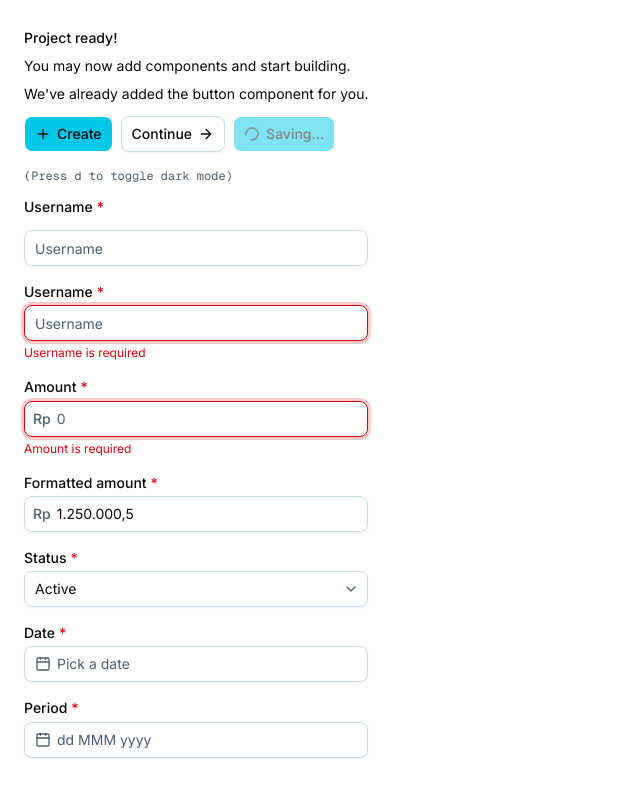
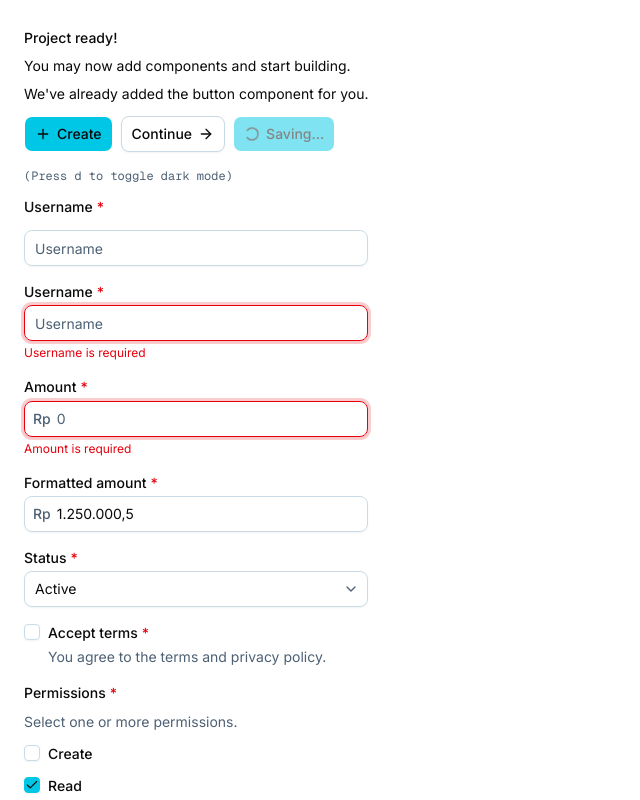
Before and after one commit to ByHandi/git-branch-matrix, a Next.js app: page / in a window 1280 px wide. Shown: the top 800 px of the page, without its empty margins (0-640 px from the left). Built offline with nearby package versions, Linux system fonts and the light colour scheme.

Commit message:
feat: implement checkbox and checkbox group UI components

```diff
--- a/app/page.tsx
+++ b/app/page.tsx
@@ -4,6 +4,8 @@ import { Button } from "@/components/ui/button";
 import DatePicker from "@/components/ui/date-picker";
 import DateRangePicker from "@/components/ui/date-range-picker";
 import { Input } from "@/components/ui/input";
+import InputCheckbox from "@/components/ui/input-checkbox";
+import InputCheckboxGroup from "@/components/ui/input-checkbox-group";
 import InputFormattedNumber from "@/components/ui/input-formatted-number";
 import InputNumber from "@/components/ui/input-number";
 import InputSelect from "@/components/ui/input-select";
@@ -74,6 +76,25 @@ export default function Page() {
           ]}
         />
 
+        <InputCheckbox
+          required
+          label="Accept terms"
+          description="You agree to the terms and privacy policy."
+        />
+
+        <InputCheckboxGroup
+          required
+          label="Permissions"
+          description="Select one or more permissions."
+          defaultValue={["read"]}
+          options={[
+            { label: "Create", value: "create" },
+            { label: "Read", value: "read" },
+            { label: "Update", value: "update" },
+            { label: "Delete", value: "delete", disabled: true },
+          ]}
+        />
+
         <DatePicker required label="Date" />
 
         <DateRangePicker
--- /dev/null
+++ b/components/ui/checkbox.tsx
@@ -0,0 +1,29 @@
+"use client";
+
+import { CheckIcon } from "lucide-react";
+import { Checkbox as CheckboxPrimitive } from "radix-ui";
+import * as React from "react";
+
+import { cn } from "@/lib/utils";
+
+function Checkbox({ className, ...props }: React.ComponentProps<typeof CheckboxPrimitive.Root>) {
+  return (
+    <CheckboxPrimitive.Root
+      data-slot="checkbox"
+      className={cn(
+        "peer relative flex size-4 shrink-0 items-center justify-center rounded-[4px] border border-input shadow-xs transition-shadow outline-none group-has-disabled/field:opacity-50 after:absolute after:-inset-x-3 after:-inset-y-2 focus-visible:border-ring focus-visible:ring-3 focus-visible:ring-ring/50 disabled:cursor-not-allowed disabled:opacity-50 aria-invalid:border-destructive aria-invalid:ring-3 aria-invalid:ring-destructive/20 aria-invalid:aria-checked:border-primary dark:bg-input/30 dark:aria-invalid:border-destructive/50 dark:aria-invalid:ring-destructive/40 data-checked:border-primary data-checked:bg-primary data-checked:text-primary-foreground dark:data-checked:bg-primary",
+        className,
+      )}
+      {...props}
+    >
+      <CheckboxPrimitive.Indicator
+        data-slot="checkbox-indicator"
+        className="grid place-content-center text-current transition-none [&>svg]:size-3.5"
+      >
+        <CheckIcon />
+      </CheckboxPrimitive.Indicator>
+    </CheckboxPrimitive.Root>
+  );
+}
+
+export { Checkbox };
--- /dev/null
+++ b/components/ui/input-checkbox-group.tsx
@@ -0,0 +1,149 @@
+"use client";
+
+import { useId, useState } from "react";
+
+import {
+  FieldDescription,
+  FieldError,
+  FieldGroup,
+  FieldLegend,
+  FieldSet,
+} from "@/components/ui/field";
+import InputCheckbox from "@/components/ui/input-checkbox";
+import { cn } from "@/lib/utils";
+
+type InputCheckboxGroupOption = {
+  label: React.ReactNode;
+  value: string;
+  description?: React.ReactNode;
+  disabled?: boolean;
+};
+
+interface InputCheckboxGroupProps {
+  value?: string[];
+  defaultValue?: string[];
+  onValueChange?: (value: string[]) => void;
+  options: InputCheckboxGroupOption[];
+  label?: React.ReactNode;
+  description?: React.ReactNode;
+  errorMessage?: React.ReactNode;
+  required?: boolean;
+  disabled?: boolean;
+  name?: string;
+  className?: string;
+  classNames?: {
+    base?: string;
+    label?: string;
+    description?: string;
+    group?: string;
+    item?: string;
+    checkbox?: string;
+    itemLabel?: string;
+    itemDescription?: string;
+    error?: string;
+  };
+}
+
+function setValueChecked(values: string[], value: string, checked: boolean) {
+  if (checked) {
+    return values.includes(value) ? values : [...values, value];
+  }
+
+  return values.filter((item) => item !== value);
+}
+
+function InputCheckboxGroup(props: InputCheckboxGroupProps) {
+  const {
+    value,
+    defaultValue = [],
+    onValueChange,
+    options,
+    label,
+    description,
+    errorMessage,
+    required,
+    disabled,
+    name,
+    className,
+    classNames,
+  } = props;
+
+  const generatedId = useId();
+  const groupId = generatedId;
+  const descriptionId = description ? `${groupId}-description` : undefined;
+  const errorId = errorMessage ? `${groupId}-error` : undefined;
+  const describedBy = [descriptionId, errorId].filter(Boolean).join(" ");
+  const isControlled = value !== undefined;
+  const [internalValue, setInternalValue] = useState(defaultValue);
+  const selectedValues = isControlled ? value : internalValue;
+
+  return (
+    <FieldSet
+      aria-describedby={describedBy || undefined}
+      aria-invalid={Boolean(errorMessage)}
+      disabled={disabled}
+      className={cn("gap-2", [className, classNames?.base])}
+    >
+      {label && (
+        <FieldLegend variant="label" className={classNames?.label}>
+          {label}
+          {required && <span className="ml-1 text-destructive">*</span>}
+        </FieldLegend>
+      )}
+
+      {description && (
+        <FieldDescription id={descriptionId} className={classNames?.description}>
+          {description}
+        </FieldDescription>
+      )}
+
+      <FieldGroup data-slot="checkbox-group" className={cn("gap-3", classNames?.group)}>
+        {options.map((option) => {
+          const checked = selectedValues.includes(option.value);
+
+          return (
+            <InputCheckbox
+              key={option.value}
+              name={name}
+              value={option.value}
+              checked={checked}
+              disabled={disabled || option.disabled}
+              label={option.label}
+              description={option.description}
+              errorMessage={undefined}
+              aria-invalid={Boolean(errorMessage)}
+              onCheckedChange={(nextChecked) => {
+                const nextValue = setValueChecked(
+                  selectedValues,
+                  option.value,
+                  nextChecked === true,
+                );
+
+                if (!isControlled) {
+                  setInternalValue(nextValue);
+                }
+
+                onValueChange?.(nextValue);
+              }}
+              className={classNames?.item}
+              classNames={{
+                checkbox: classNames?.checkbox,
+                label: classNames?.itemLabel,
+                description: classNames?.itemDescription,
+              }}
+            />
+          );
+        })}
+      </FieldGroup>
+
+      {errorMessage && (
+        <FieldError id={errorId} className={cn("text-xs", classNames?.error)}>
+          {errorMessage}
+        </FieldError>
+      )}
+    </FieldSet>
+  );
+}
+
+export default InputCheckboxGroup;
+export { InputCheckboxGroup, type InputCheckboxGroupOption };
--- /dev/null
+++ b/components/ui/input-checkbox.tsx
@@ -0,0 +1,78 @@
+"use client";
+
+import { useId } from "react";
+
+import { Checkbox } from "@/components/ui/checkbox";
+import {
+  Field,
+  FieldContent,
+  FieldDescription,
+  FieldError,
+  FieldLabel,
+} from "@/components/ui/field";
+import { cn } from "@/lib/utils";
+
+interface InputCheckboxProps extends React.ComponentProps<typeof Checkbox> {
+  label?: React.ReactNode;
+  description?: React.ReactNode;
+  errorMessage?: React.ReactNode;
+  classNames?: {
+    base?: string;
+    checkbox?: string;
+    label?: string;
+    description?: string;
+    error?: string;
+  };
+}
+
+function InputCheckbox(props: InputCheckboxProps) {
+  const { label, description, errorMessage, className, classNames, required, ...rest } = props;
+
+  const generatedId = useId();
+  const checkboxId = rest.id || generatedId;
+  const descriptionId = description ? `${checkboxId}-description` : undefined;
+  const errorId = errorMessage ? `${checkboxId}-error` : undefined;
+  const describedBy = [rest["aria-describedby"], descriptionId, errorId].filter(Boolean).join(" ");
+  const ariaInvalid = rest["aria-invalid"] ?? Boolean(errorMessage);
+
+  return (
+    <Field
+      data-disabled={rest.disabled || undefined}
+      data-invalid={Boolean(errorMessage) || undefined}
+      orientation="horizontal"
+      className={cn("gap-2", [className, classNames?.base])}
+    >
+      <Checkbox
+        {...rest}
+        id={checkboxId}
+        required={required}
+        aria-invalid={ariaInvalid}
+        aria-describedby={describedBy || undefined}
+        className={classNames?.checkbox}
+      />
+
+      <FieldContent>
+        {label && (
+          <FieldLabel htmlFor={checkboxId} isRequired={required} className={classNames?.label}>
+            {label}
+          </FieldLabel>
+        )}
+
+        {description && (
+          <FieldDescription id={descriptionId} className={classNames?.description}>
+            {description}
+          </FieldDescription>
+        )}
+
+        {errorMessage && (
+          <FieldError id={errorId} className={cn("text-xs", classNames?.error)}>
+            {errorMessage}
+          </FieldError>
+        )}
+      </FieldContent>
+    </Field>
+  );
+}
+
+export default InputCheckbox;
+export { InputCheckbox };
```
